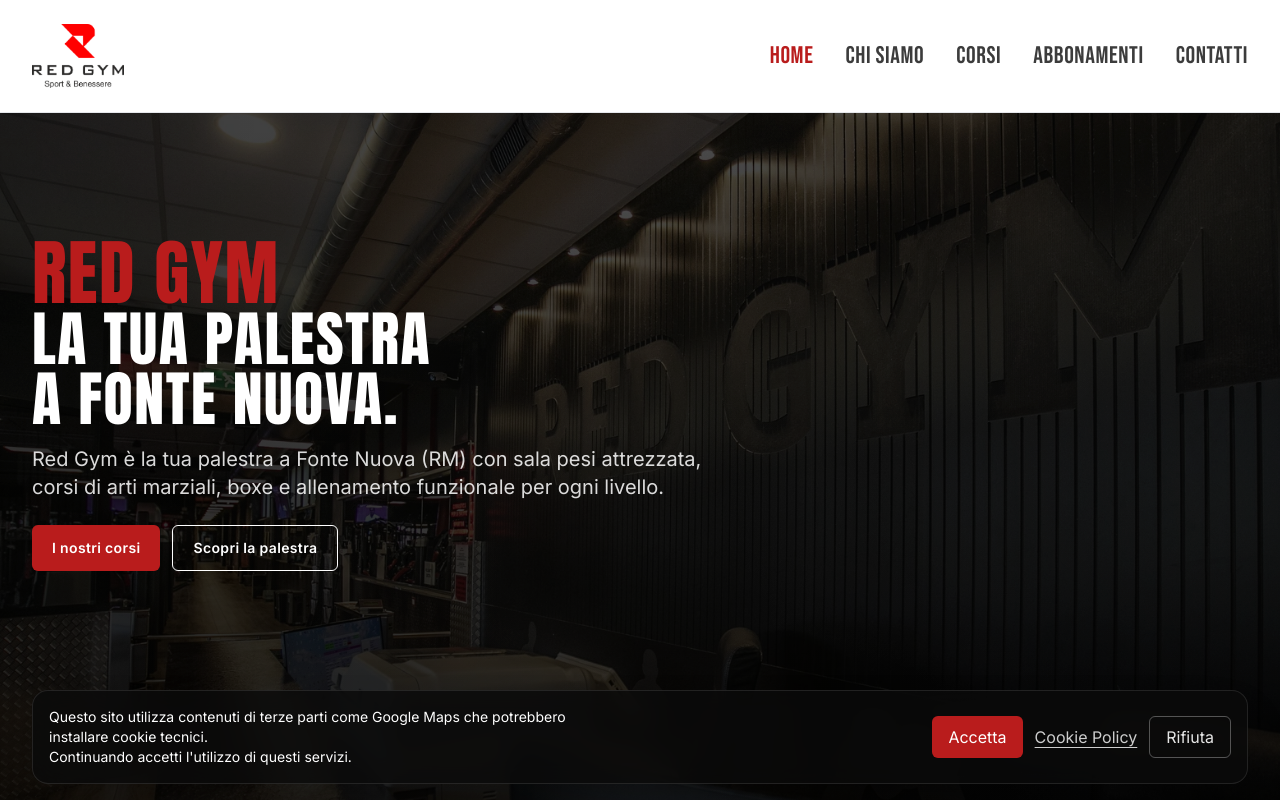
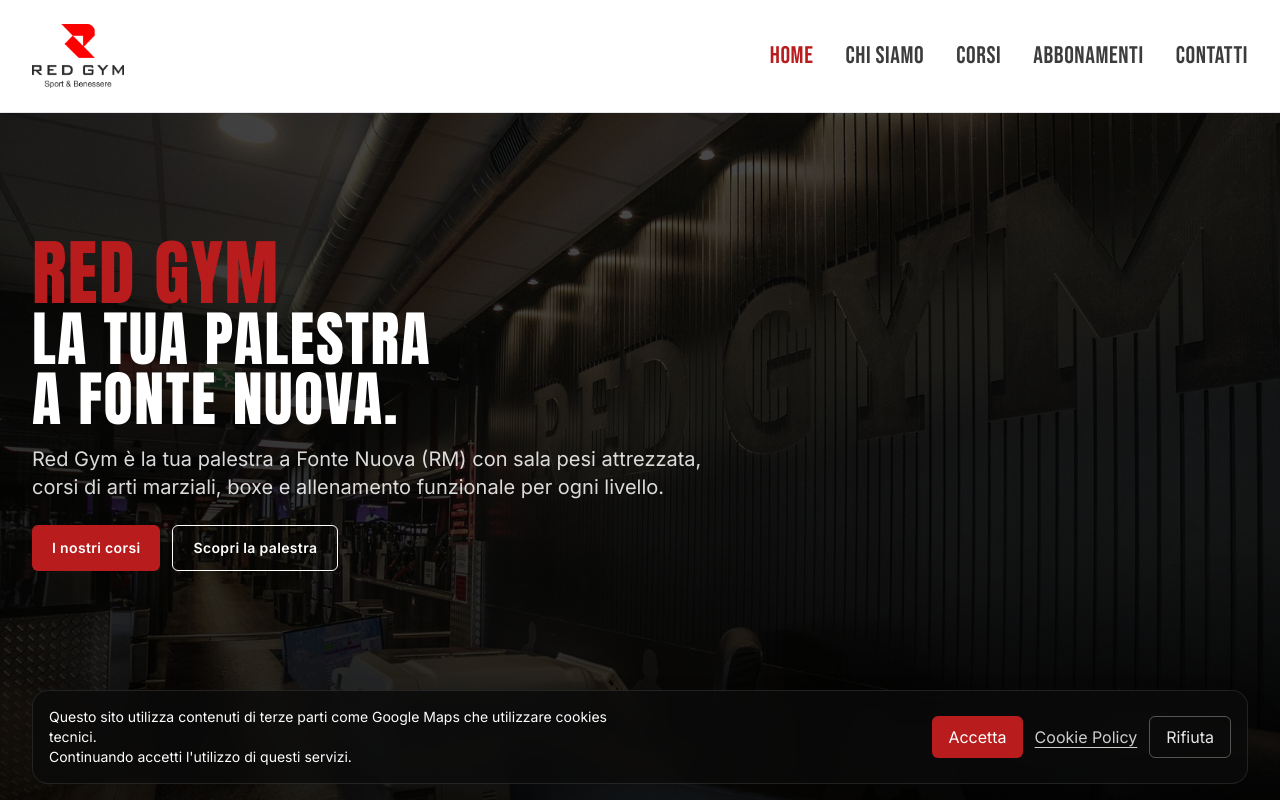
Before and after one commit to alelodato/red-gym, a Next.js app: page / in a window 1280 px wide. Shown: the top 800 px of the page. Built offline with nearby package versions, Linux system fonts and the light colour scheme.

Commit message:
modificato testo cookie banner

```diff
--- a/components/CookieBanner.js
+++ b/components/CookieBanner.js
@@ -52,7 +52,7 @@ export default function CookieBanner() {
   animate-[slideUp_.25s_ease-out]">
             <p className="text-sm max-w-xl">
                 Questo sito utilizza contenuti di terze parti come Google Maps che
-                potrebbero installare cookie tecnici.
+                utilizzare cookies tecnici.
                 <br />
                 Continuando accetti l'utilizzo di questi servizi.
             </p>
```
